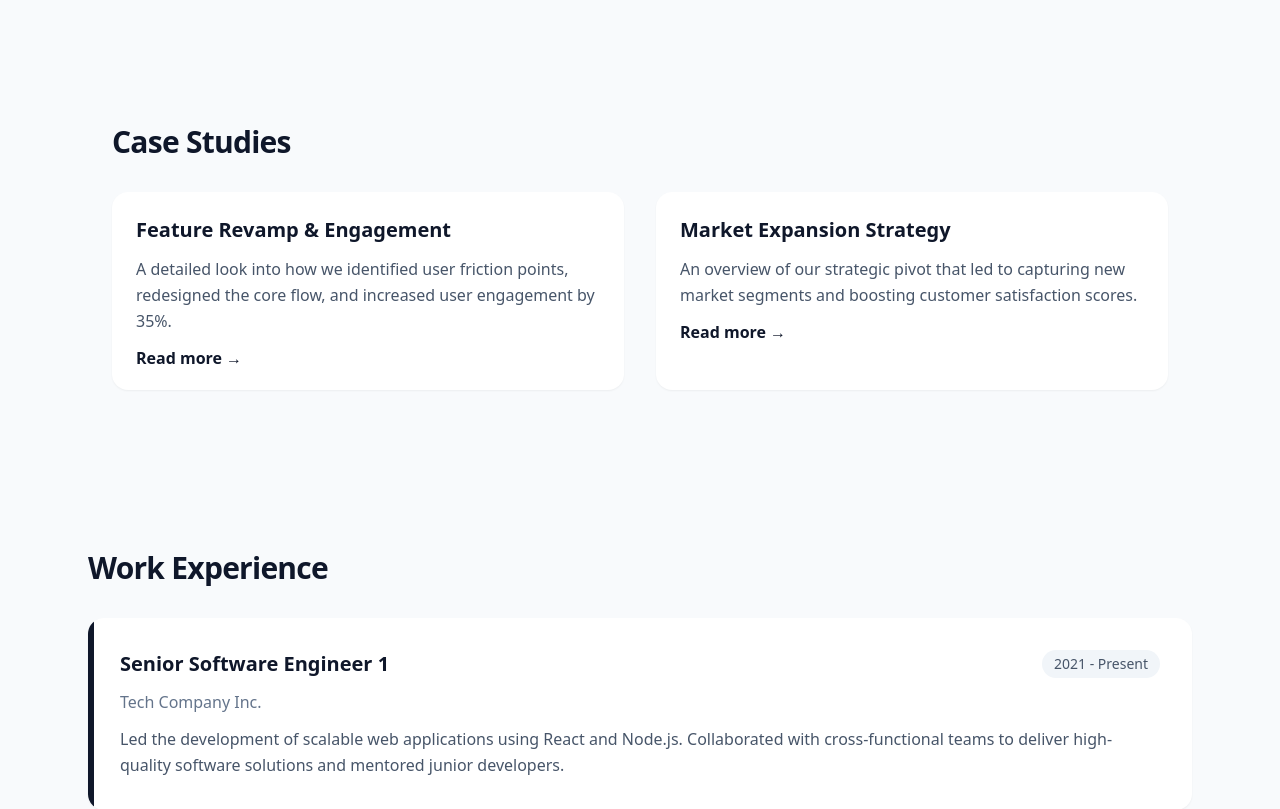
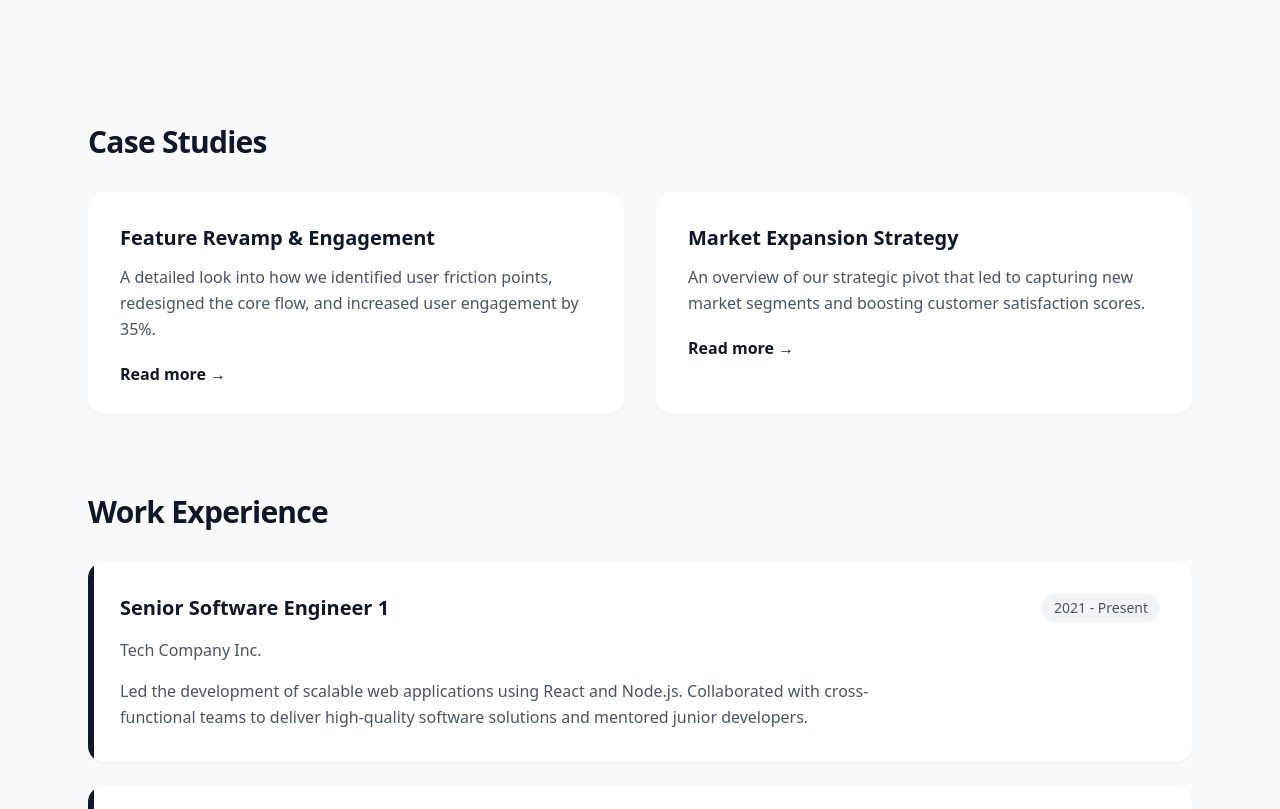
Before and after one commit to Pankaj-Shrivastava/my-portfolio-project, a React (Vite) app: page / in a window 1280 px wide. Shown: the part 640-1449 px from the top of the page. Built offline with nearby package versions, Linux system fonts and the light colour scheme; the HTML template or start-up script is replaced by a standard one.

Commit message:
mirox text and css fixes

```diff
--- a/src/components/caseStudies/CaseStudies.jsx
+++ b/src/components/caseStudies/CaseStudies.jsx
@@ -2,22 +2,21 @@ import React from 'react';
 
 export default function CaseStudies() {
   return (
-    <section id="case-studies" className="py-12 md:py-20 bg-slate-50">
-      <div className="container mx-auto px-6 max-w-6xl">
+    <section id="case-studies" className="mt-20">
       <h2 className="text-3xl font-bold tracking-tight mb-8 text-slate-900">Case Studies</h2>
       <div className="grid grid-cols-1 md:grid-cols-2 gap-8">
-          <div className="bg-white rounded-2xl border border-slate-200 shadow-sm p-6 hover:shadow-md transition-shadow">
+        <div className="bg-white rounded-2xl border border-slate-200 shadow-sm p-8 hover:shadow-md transition-shadow">
           <h3 className="text-xl font-semibold text-slate-900 mb-3">Feature Revamp & Engagement</h3>
-            <p className="text-slate-600 mb-4 leading-relaxed">
+          <p className="text-slate-600 mb-6 leading-relaxed">
             A detailed look into how we identified user friction points, redesigned the core flow, and increased user engagement by 35%.
           </p>
           <button className="text-slate-900 font-semibold hover:text-slate-600 transition-colors inline-flex items-center">
             Read more <span className="ml-1">→</span>
           </button>
         </div>
-          <div className="bg-white rounded-2xl border border-slate-200 shadow-sm p-6 hover:shadow-md transition-shadow">
+        <div className="bg-white rounded-2xl border border-slate-200 shadow-sm p-8 hover:shadow-md transition-shadow">
           <h3 className="text-xl font-semibold text-slate-900 mb-3">Market Expansion Strategy</h3>
-            <p className="text-slate-600 mb-4 leading-relaxed">
+          <p className="text-slate-600 mb-6 leading-relaxed">
             An overview of our strategic pivot that led to capturing new market segments and boosting customer satisfaction scores.
           </p>
           <button className="text-slate-900 font-semibold hover:text-slate-600 transition-colors inline-flex items-center">
@@ -25,7 +24,6 @@ export default function CaseStudies() {
           </button>
         </div>
       </div>
-      </div>
     </section>
   );
 }
--- a/src/components/experience/WorkExperience.jsx
+++ b/src/components/experience/WorkExperience.jsx
@@ -11,8 +11,8 @@ export default function WorkExperience() {
               <h3 className="text-xl font-semibold text-slate-900">Senior Software Engineer {i + 1}</h3>
               <span className="text-sm font-medium text-slate-600 bg-slate-100 border border-slate-200 px-3 py-1 rounded-full w-fit mt-2 sm:mt-0">202{i + 1} - Present</span>
             </div>
-            <h4 className="text-md font-medium text-slate-500 mb-4">Tech Company Inc.</h4>
-            <p className="text-slate-600 leading-relaxed">
+            <h4 className="text-base font-medium text-slate-600 mb-4">Tech Company Inc.</h4>
+            <p className="text-slate-600 leading-relaxed max-w-3xl">
               Led the development of scalable web applications using React and Node.js. Collaborated with cross-functional teams to deliver high-quality software solutions and mentored junior developers.
             </p>
           </div>
```
Lines whose indentation alone changed are shown as unchanged.
